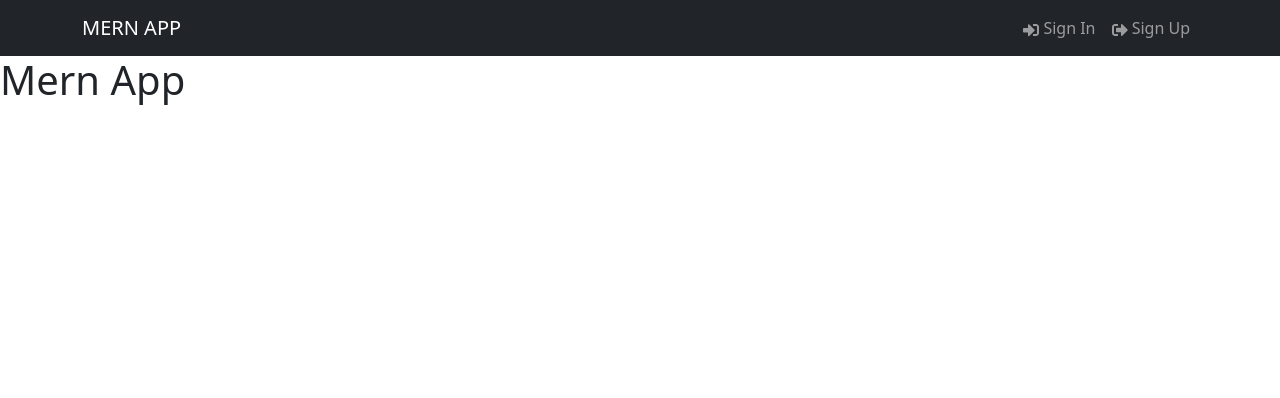
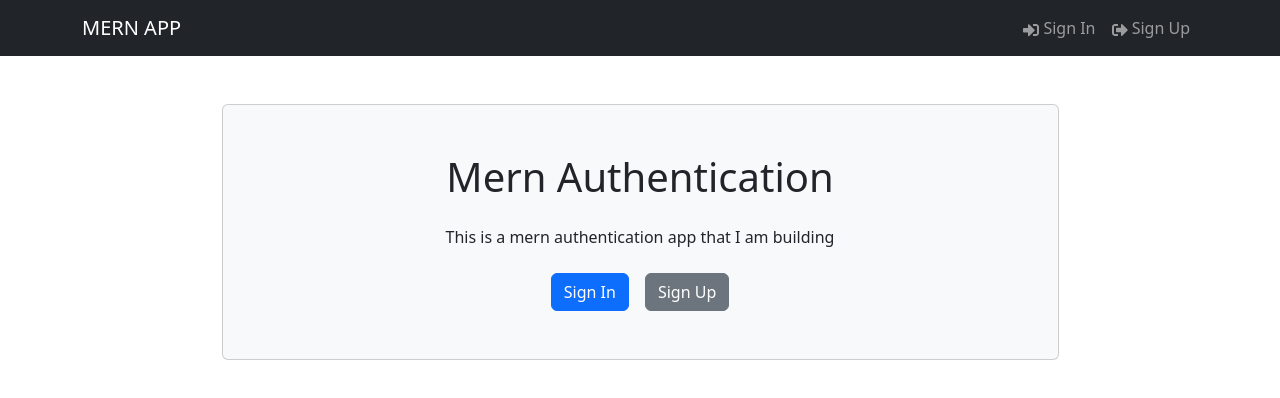
Before and after one commit to Collinswarui/Auth_API, a React (Vite) app in the folder frontend/: page / in a window 1280 px wide. Shown: the top 398 px of the page. Built offline with nearby package versions, Linux system fonts and the light colour scheme.

Commit message:
added content to the home screen

```diff
--- a/frontend/package.json
+++ b/frontend/package.json
@@ -14,7 +14,9 @@
     "react": "^18.2.0",
     "react-bootstrap": "^2.9.1",
     "react-dom": "^18.2.0",
-    "react-icons": "^4.12.0"
+    "react-icons": "^4.12.0",
+    "react-router-bootstrap": "^0.26.2",
+    "react-router-dom": "^6.19.0"
   },
   "devDependencies": {
     "@types/react": "^18.2.15",
--- a/frontend/src/App.jsx
+++ b/frontend/src/App.jsx
@@ -1,11 +1,13 @@
 import React from 'react'
 import Header from './components/Header.jsx'
+import HomeScreen from './Screens/HomeScreen.jsx'
 
 const App = () => {
   return (
     <>
      <Header />
-     <h1>Mern App</h1>
+     <HomeScreen />
+     {/* <h1>Mern App</h1> */}
     </>
   )
 }
--- a/frontend/src/Screens/HomeScreen.jsx
+++ b/frontend/src/Screens/HomeScreen.jsx
@@ -1,11 +1,8 @@
 import React from 'react'
+import Hero from '../components/Hero'
 
 const HomeScreen = () => {
-  return (
-    <div>
-
-    </div>
-  )
+  return ( <Hero />)
 }
 
 export default HomeScreen
--- /dev/null
+++ b/frontend/src/components/Hero.jsx
@@ -0,0 +1,26 @@
+import { Container, Card, Button } from 'react-bootstrap'
+
+const Hero = () => {
+    return(
+        <div className="py-5">
+            <Container className='d-flex justify-content-center'>
+               <Card className='p-5 d-flex flex-column align-items-center hero-card bg-light w-75'>
+                <h1 className='text-center mb-4'>Mern Authentication</h1>
+                <p className='text-center mb-4'>
+                    This is a mern authentication app that I am building
+                </p>
+                <div className='d-flex'>
+                    <Button variant='primary' href='/login' className='me-3'>
+                        Sign In
+                    </Button>
+                    <Button variant='secondary' href='/register'>
+                        Sign Up
+                    </Button>
+                </div>
+               </Card>
+            </Container>
+        </div>
+    )
+}
+
+export default Hero
```
Also changed, not shown: 1 other file (tests, documents, lock files or other folders).
